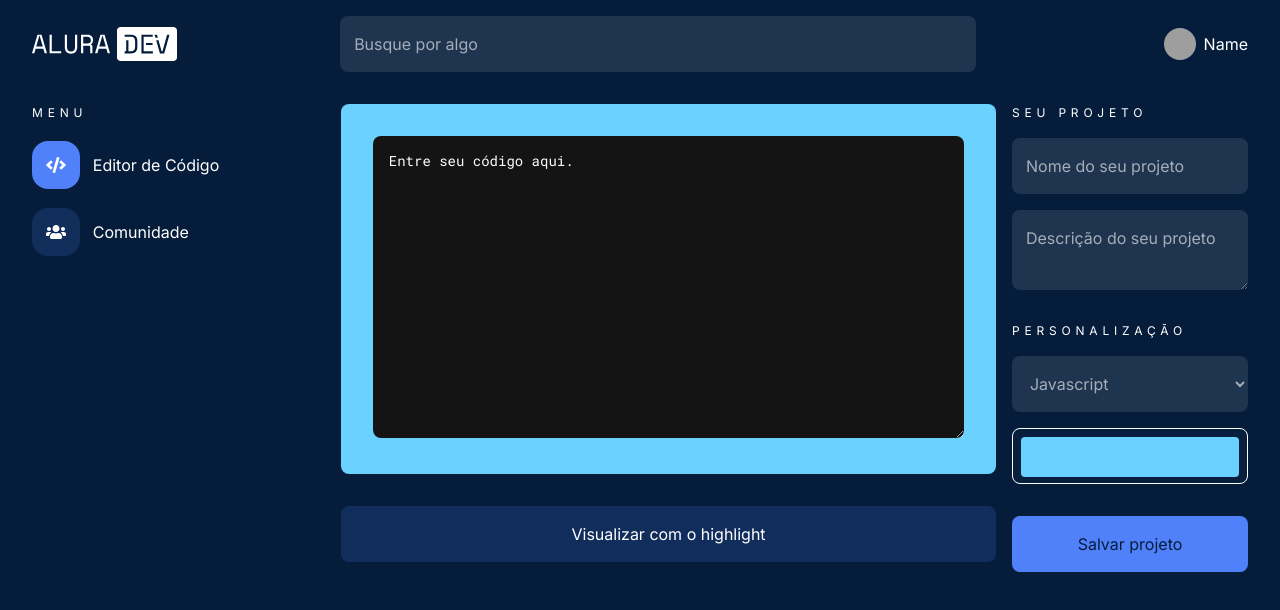
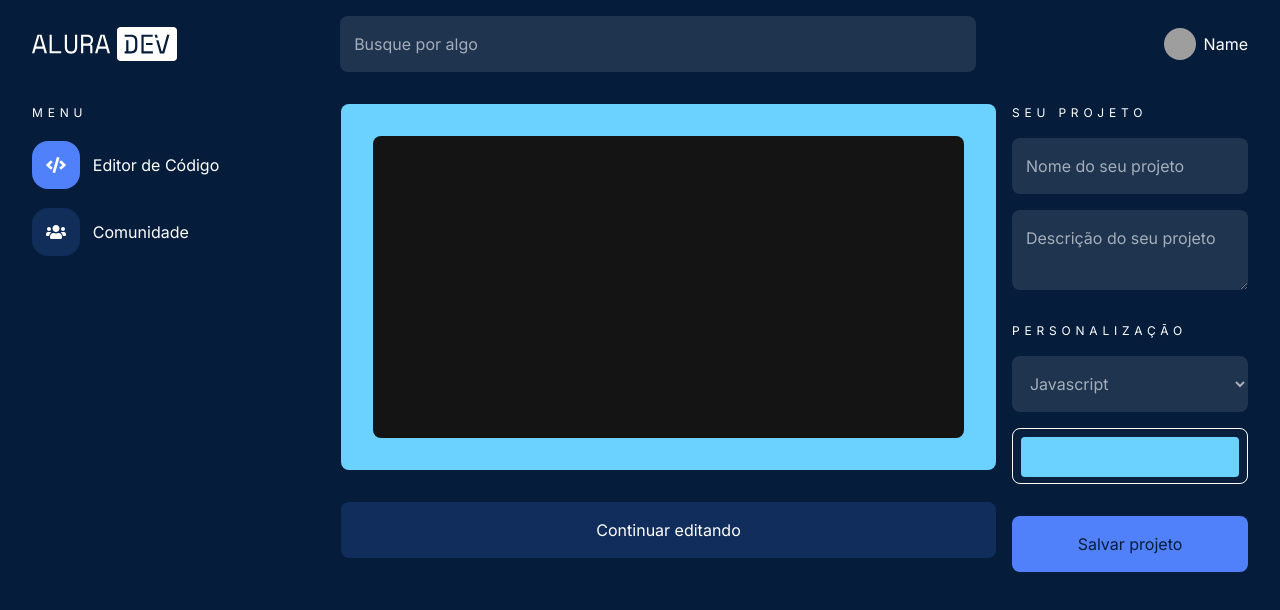
Before and after one commit to Kapizany/CodeHub, a React (Create React App) app: page /code-editor-app in a window 1280 px wide. Both pictures are taken after a click on the button "Visualizar com o highlight". Shown: the top 610 px of the page. Built offline with nearby package versions, Linux system fonts and the light colour scheme; grey boxes are pictures that could not be loaded; a small style sheet from the web is missing.

Commit message:
Add react-syntax-highlighter to the code editor

```diff
--- a/package.json
+++ b/package.json
@@ -18,6 +18,7 @@
     "react-dom": "^17.0.2",
     "react-router-dom": "^6.0.2",
     "react-scripts": "4.0.3",
+    "react-syntax-highlighter": "^15.4.5",
     "styled-components": "^5.3.3",
     "typescript": "^4.5.2",
     "web-vitals": "^1.1.2"
@@ -50,6 +51,7 @@
     "@types/react-color": "^3.0.6",
     "@types/react-router": "^5.1.17",
     "@types/react-router-dom": "^5.3.2",
+    "@types/react-syntax-highlighter": "^13.5.2",
     "@types/styled-components": "^5.1.15"
   }
 }
--- a/public/index.html
+++ b/public/index.html
@@ -9,14 +9,12 @@
       href="https://fonts.googleapis.com/css2?family=Inter:wght@400;600&display=swap"
       rel="stylesheet"
     />
-
-    <link rel="preconnect" href="https://fonts.googleapis.com" />
-    <link rel="preconnect" href="https://fonts.gstatic.com" crossorigin />
     <link
       href="https://fonts.googleapis.com/css2?family=Roboto+Mono&display=swap"
       rel="stylesheet"
     />
 
+    <link rel="stylesheet" href="https://highlightjs.org/static/demo/styles/railscasts.css" />
     <link rel="icon" href="%PUBLIC_URL%/favicon.ico" />
     <meta name="viewport" content="width=device-width, initial-scale=1" />
     <meta name="theme-color" content="#000000" />
--- a/src/components/CodeEditor/index.tsx
+++ b/src/components/CodeEditor/index.tsx
@@ -2,6 +2,8 @@ import { CodeEditorOuterDivContainer } from "./styles";
 import { CodeEditorContainer } from "./styles";
 import { CodeEditorFieldContainer } from "./styles";
 import { HighlightButton } from "../HighlightButton";
+import SyntaxHighlighter from 'react-syntax-highlighter';
+import { useState } from "react";
 // import React from "react";
 
 export interface CodeEditorProps {
@@ -9,12 +11,26 @@ export interface CodeEditorProps {
 }
 
 export const CodeEditor:React.FC<CodeEditorProps> = ({selectedColor}) => {
+  const [codeEditorContent, setCodeEditorContent] = useState('');
+  const [highlightOn, setHighlightOn] = useState(false);
   return (
     <CodeEditorOuterDivContainer>
       <CodeEditorContainer selectedColor={selectedColor} >
-        <CodeEditorFieldContainer placeholder="Entre seu código aqui." />
+        {
+          highlightOn ? (
+            <SyntaxHighlighter language="javascript" >
+              {codeEditorContent}
+            </SyntaxHighlighter>
+          ) : (
+            <CodeEditorFieldContainer
+              onChange={(event) => setCodeEditorContent(event.target.value)}
+              value={codeEditorContent}
+              placeholder="Entre seu código aqui."
+            />
+          )
+        }
       </CodeEditorContainer>
-      <HighlightButton />
+      <HighlightButton highlightOn={highlightOn} onClick={ () => setHighlightOn(!highlightOn)} />
     </CodeEditorOuterDivContainer>
   );
 };
--- a/src/components/CodeEditor/styles.ts
+++ b/src/components/CodeEditor/styles.ts
@@ -21,6 +21,20 @@ export const CodeEditorContainer = styled.div<CodeEditorProps>`
   border-radius: 0.5rem;
   border-style: hidden;
   border-width: 0rem;
+
+  pre{
+      width: 34.97rem; /* 34.2rem; only works when maximized */
+      height: 16.88rem;
+
+      padding: 1rem !important;
+      margin: 0px !important;
+
+      background: var(--text-editor-background) !important; /* Neutral/$dark-gray */
+
+      border-radius: 0.5rem;
+      border-style: hidden;
+      border-width: 0rem;
+  }
 `;
 
 export const CodeEditorFieldContainer = styled.textarea`
@@ -55,3 +69,6 @@ export const CodeEditorFieldContainer = styled.textarea`
   line-height: 18px;
   color: var(--text-input);
 `;
+function SyntaxHighlighter(SyntaxHighlighter: any) {
+  throw new Error("Function not implemented.");
+}
--- a/src/components/HighlightButton/index.tsx
+++ b/src/components/HighlightButton/index.tsx
@@ -1,9 +1,15 @@
+import React from "react";
 import { HighlightButtonContainer } from "./styles";
 
-export const HighlightButton = () => {
+interface HighlightButtonProps {
+  onClick: () => void;
+  highlightOn: boolean;
+}
+
+export const HighlightButton: React.FC<HighlightButtonProps> = ({onClick, highlightOn}) => {
   return (
-    <HighlightButtonContainer type="button">
-      Visualizar com o highlight
+    <HighlightButtonContainer onClick={onClick} type="button">
+      {highlightOn? "Continuar editando" : "Visualizar com o highlight"}
     </HighlightButtonContainer>
   );
 };
```
Also changed, not shown: 1 other file (tests, documents, lock files or other folders).
